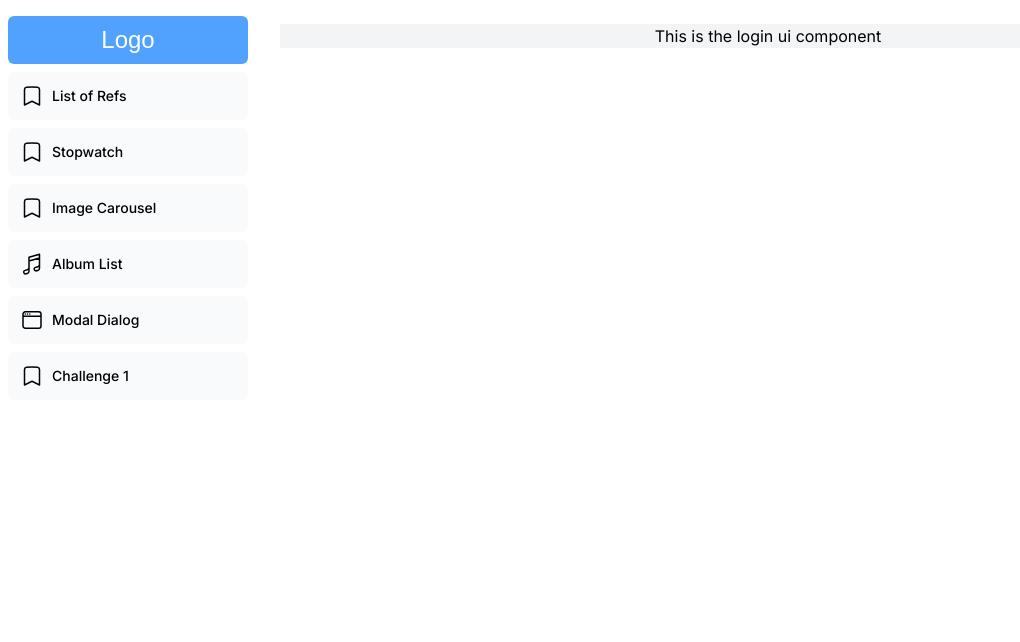
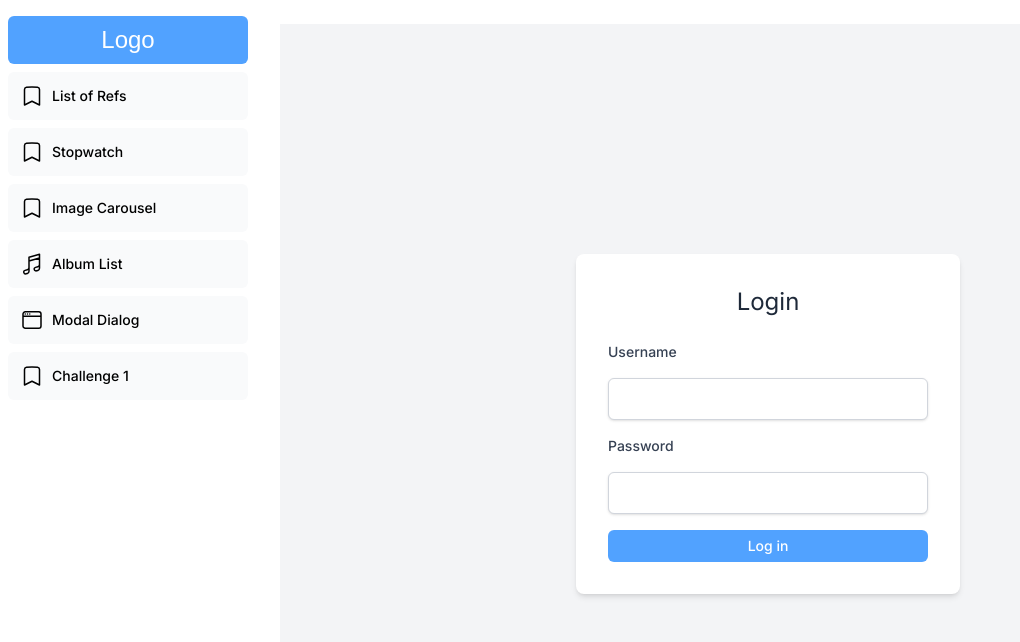
Before and after one commit to msrxse/next-challenges, a Next.js app: page /dashboard/modal-dialog/login in a window 1280 px wide. Shown: the top 642 px of the page, without its empty margins (0-1020 px from the left). Built offline with nearby package versions, Linux system fonts and the light colour scheme; a web font is replaced by a local one.

Commit message:
Add login form

```diff
--- a/app/dashboard/modal-dialog/login/page.tsx
+++ b/app/dashboard/modal-dialog/login/page.tsx
@@ -3,7 +3,7 @@
 
 function Page() {
   return (
-    <main className="bg-gray-100 h-full flex justify-center items-center">
+    <main className="bg-gray-100 min-h-screen flex justify-center items-center">
       <Login />
     </main>
   );
--- a/app/ui/login/login.tsx
+++ b/app/ui/login/login.tsx
@@ -1,3 +1,57 @@
+"use client";
+
+import { Button } from "@/app/ui/button";
+import { useState } from "react";
+
 export default function Login() {
-  return <h1>This is the login ui component</h1>;
+  const [username, setUsername] = useState("");
+  const [password, setPassword] = useState("");
+
+  const handleSubmit = (e: React.FormEvent) => {
+    e.preventDefault();
+    console.log("Data:", { username, password });
+  };
+
+  return (
+    <div className="h-full flex items-center justify-center">
+      <div className="bg-white p-8 rounded-lg shadow-md w-96">
+        <h2 className="text-2xl fond-bold mb-6 text-center text-gray-800">
+          Login
+        </h2>
+        <form onSubmit={handleSubmit} className="space-y-4">
+          <label
+            htmlFor="username"
+            className="block text-sm font-medium text-gray-700"
+          >
+            Username
+          </label>
+          <input
+            type="text"
+            id="username"
+            value={username}
+            onChange={(e) => setUsername(e.target.value)}
+            className="mt-1 block w-full px-3 py-2 bg-white border border-gray-300 rounded-md shadow-sm focus:outline-none focus:ring-blue-500 focus:border-blue-500"
+            required
+          />
+          <label
+            htmlFor="password"
+            className="block text-sm font-medium text-gray-700"
+          >
+            Password
+          </label>
+          <input
+            type="text"
+            id="password"
+            value={password}
+            onChange={(e) => setPassword(e.target.value)}
+            className="mt-1 block w-full px-3 py-2 bg-white border border-gray-300 rounded-md shadow-sm focus:outline-none focus:ring-blue-500 focus:border-blue-500"
+            required
+          />
+          <Button type="submit" className="w-full flex justify-center">
+            Log in
+          </Button>
+        </form>
+      </div>
+    </div>
+  );
 }
--- a/app/ui/modal.tsx
+++ b/app/ui/modal.tsx
@@ -10,7 +10,7 @@
     <>
       <div className="fixed inset-0 opacity-25 bg-black"></div>
       <div className="fixed inset-0 flex justify-center items-center z-10">
-        <div className="relative bg-white w-md h-40 p-2">
+        <div className="relative w-md p-2">
           <Button
             className="absolute right-2 top-2"
             onClick={() => {
```
